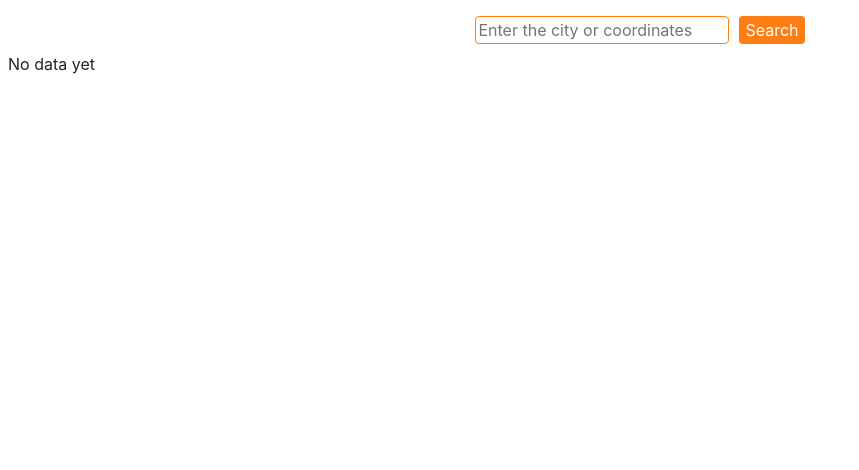
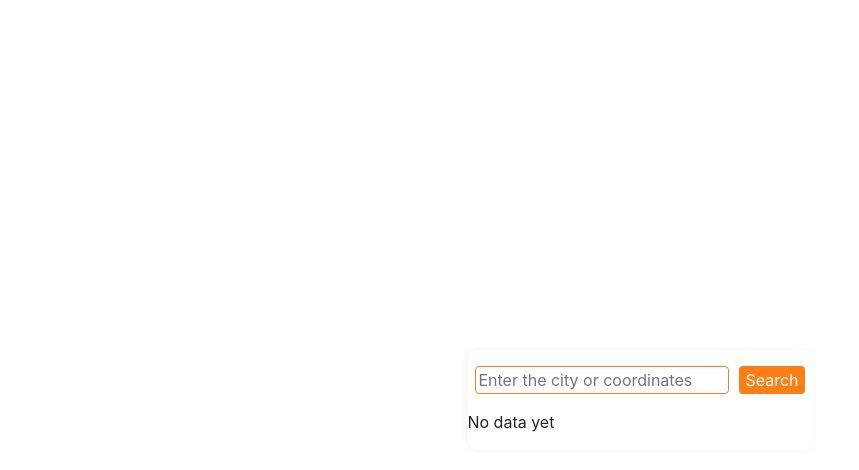
Before and after one commit to Baklaikin/test-work-weather-website, a React (Create React App) app: page / in a window 1280 px wide. Shown: the top 470 px of the page, without its empty margins (0-859 px from the left). Built offline with nearby package versions, Linux system fonts and the light colour scheme; no server answers; the HTML template or start-up script is replaced by a standard one.

Commit message:
changed body background to container background and changed dimentions

```diff
--- a/src/App.js
+++ b/src/App.js
@@ -22,11 +22,13 @@ function App() {
 
   return (
     <Container>
-      <CitySearch
-        onCitySearch={inputHandler}
-        onCoordSearch={coordInputHandler}
-      />
-      <CurrentTemp data={city} location={location} />
+      <Wrapper id="tempCard">
+        <CitySearch
+          onCitySearch={inputHandler}
+          onCoordSearch={coordInputHandler}
+        />
+        <CurrentTemp data={city} location={location} />
+      </Wrapper>
     </Container>
   );
 }
@@ -35,8 +37,17 @@ export default App;
 
 const Container = styled.div`
   min-width: 320px;
-  max-width: 1280px;
+  max-width: 100%;
+  display: flex;
+  justify-content: center;
+  align-items: center;
+  height: 100vh;
   padding: 8px;
   margin: 0 auto;
   background-color: transparent;
 `;
+
+const Wrapper = styled.div`
+  border-radius: 12px;
+  box-shadow: -1px 0px 8px -3px rgba(34, 60, 80, 0.15);
+`;
--- a/src/components/CitySearch.styled.jsx
+++ b/src/components/CitySearch.styled.jsx
@@ -3,7 +3,9 @@ import styled from "@emotion/styled";
 export const Form = styled.form`
   display: flex;
   justify-content: center;
-  padding: 8px;
+  min-width: 280px;
+  max-width: 600px;
+  padding: 16px 8px;
   margin: 0 auto;
 `;
 
--- a/src/views/CurrentTemp.jsx
+++ b/src/views/CurrentTemp.jsx
@@ -31,16 +31,17 @@ export function CurrentTemp({ data, location }) {
   }, [location]);
 
   const isItWarm = (temp) => {
-    if (temp < 10) {
-      document.body.style.backgroundColor = "#00ffff";
+    const card = document.querySelector("#tempCard");
+    if (temp < -10) {
+      card.style.backgroundColor = "#00ffff";
       return "cold";
     }
-    if (temp > 10 && temp < 30) {
-      document.body.style.backgroundColor = "#fff700";
+    if ((temp = 10)) {
+      card.style.backgroundColor = "#fff700";
       return "warm";
     }
     if (temp > 30) {
-      document.body.style.backgroundColor = "#ff8c00";
+      card.style.backgroundColor = "#ff8c00";
       return "hot";
     }
   };
@@ -53,10 +54,10 @@ export function CurrentTemp({ data, location }) {
           <h3>
             {weatherData.name},{weatherData.sys.country}
           </h3>
+          <Temp>{temp}</Temp>
           <p>
-            Its <Temp>{temp}</Temp> degrees and {isItWarm(temp)}, humidity is{" "}
-            {weatherData.main.humidity}% and it feels like{" "}
-            {Math.floor(weatherData.main.feels_like)} degrees
+            Its {isItWarm(temp)}, humidity is {weatherData.main.humidity}% and
+            it feels like {Math.floor(weatherData.main.feels_like)} degrees
           </p>
           <p>Wind is {Math.floor(weatherData.wind.speed)} m/s</p>
         </InfoWrapper>
--- a/src/views/CurrentTemp.styled.jsx
+++ b/src/views/CurrentTemp.styled.jsx
@@ -14,20 +14,24 @@ export const InfoWrapper = styled.div`
   flex-direction: column;
   justify-content: center;
   align-items: center;
+  padding: 8px;
 `;
 
 export const WeatherPicture = styled.div`
-  width: 100px;
-  height: 100px;
+  width: 140px;
+  height: 140px;
   margin-left: auto;
   margin-right: auto;
-  margin-top: 35%;
   background-image: ${(props) => {
     return `url( http://openweathermap.org/img/wn/${props.picture}@2x.png)`;
   }};
+  background-position: center;
+  background-repeat: no-repeat;
 `;
 
-export const Temp = styled.span`
-  font-size: 20px;
+export const Temp = styled.h3`
+  font-size: 50px;
   font-weight: 700;
 `;
+
+export const Text = styled.p``;
```
